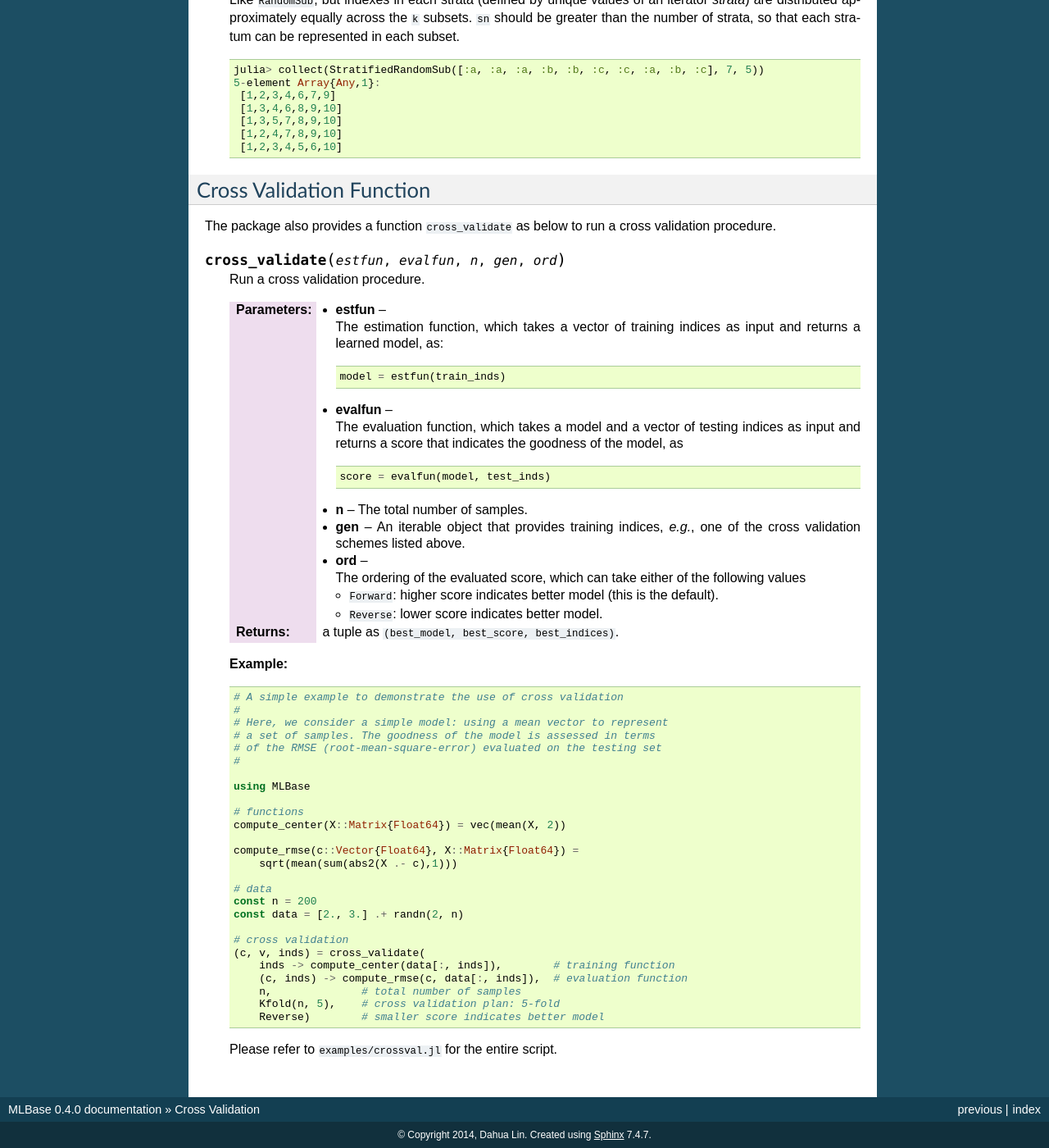
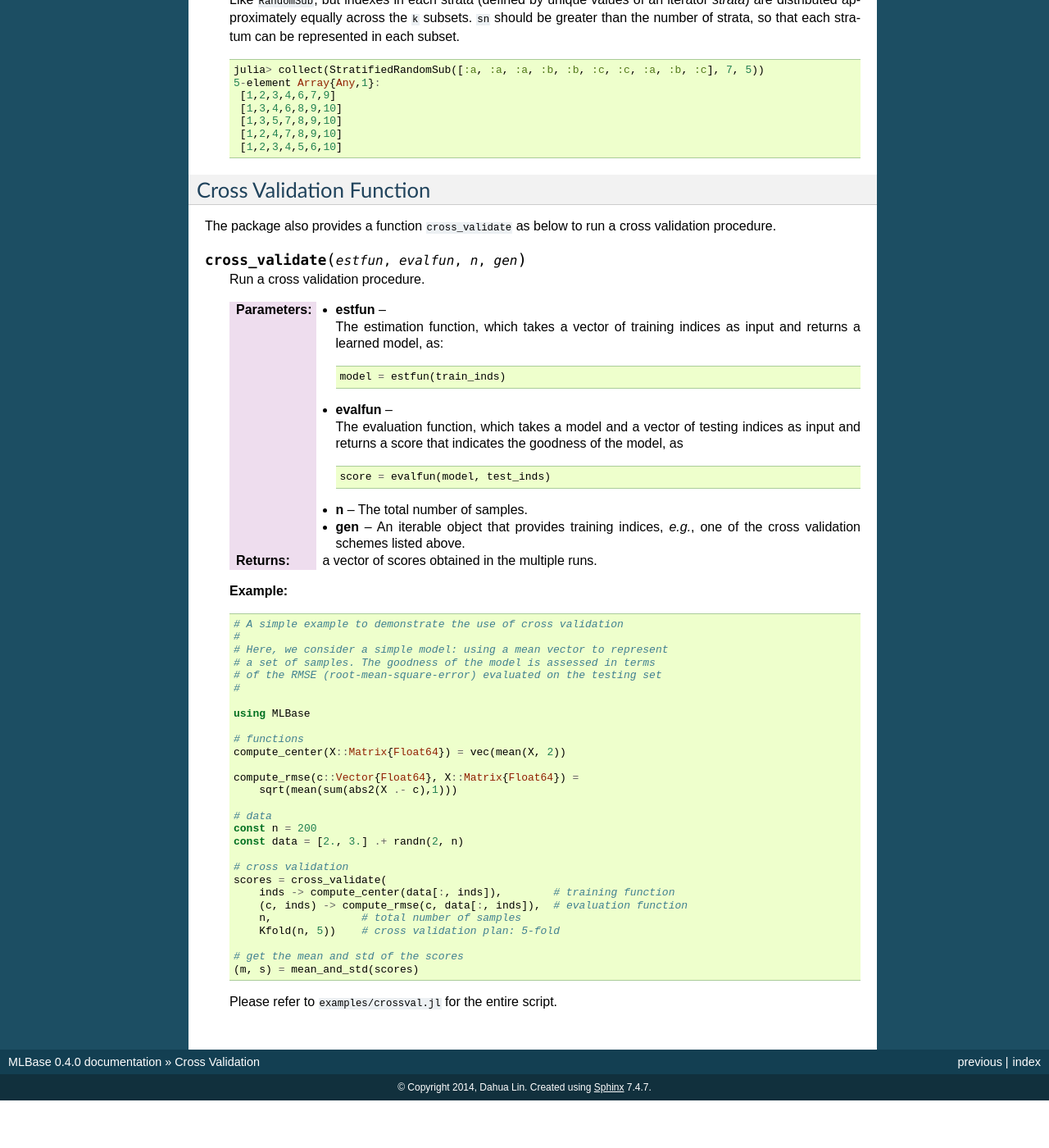
Before and after one commit to JuliaStats/MLBase.jl, a Sphinx documentation site: the page built from docs/source/crossval.rst, in a window 1280 px wide and 1400 px high, scrolled down 1010 px. Shown: the whole window at 82% size. Built offline with Sphinx 7.4.7, drawn with Linux system fonts in a browser that asks for light colours; formulas are drawn with MathJax 3; after the commit the page ends 2352 px from its top, so only the background shows below that.

Commit message:
update document for cross validation

```diff
--- a/docs/source/crossval.rst
+++ b/docs/source/crossval.rst
@@ -78,7 +78,7 @@ Cross Validation Function
 
 The package also provides a function ``cross_validate`` as below to run a cross validation procedure.
 
-.. function:: cross_validate(estfun, evalfun, n, gen, ord)
+.. function:: cross_validate(estfun, evalfun, n, gen)
 
     Run a cross validation procedure.
 
@@ -99,12 +99,7 @@ The package also provides a function ``cross_validate`` as below to run a cross
 
     :param gen: An iterable object that provides training indices, *e.g.*, one of the cross validation schemes listed above.
 
-    :param ord: The ordering of the evaluated score, which can take either of the following values
-
-        - ``Forward``: higher score indicates better model (this is the default).
-        - ``Reverse``: lower score indicates better model.
-
-    :return: a tuple as ``(best_model, best_score, best_indices)``.
+    :return: a vector of scores obtained in the multiple runs.
 
     **Example:**
 
@@ -130,11 +125,14 @@ The package also provides a function ``cross_validate`` as below to run a cross
         const data = [2., 3.] .+ randn(2, n)
 
         # cross validation
-        (c, v, inds) = cross_validate(
+        scores = cross_validate(
             inds -> compute_center(data[:, inds]),        # training function
             (c, inds) -> compute_rmse(c, data[:, inds]),  # evaluation function
             n,              # total number of samples
-            Kfold(n, 5),    # cross validation plan: 5-fold
-            Reverse)        # smaller score indicates better model
+            Kfold(n, 5))    # cross validation plan: 5-fold
+
+        # get the mean and std of the scores
+        (m, s) = mean_and_std(scores)
+
 
     Please refer to ``examples/crossval.jl`` for the entire script.
```
